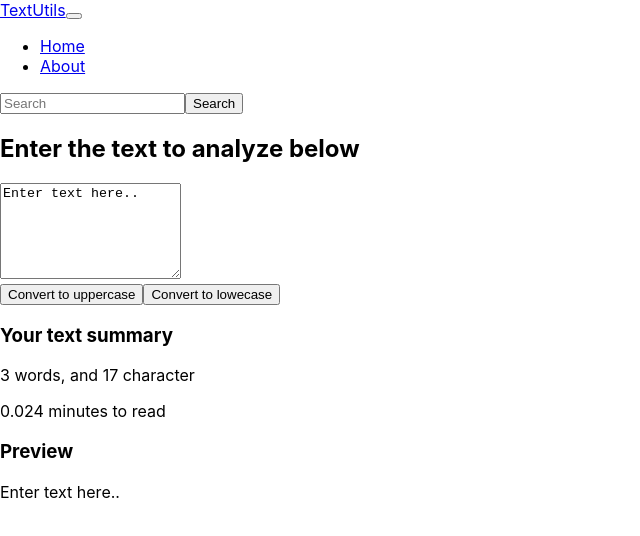
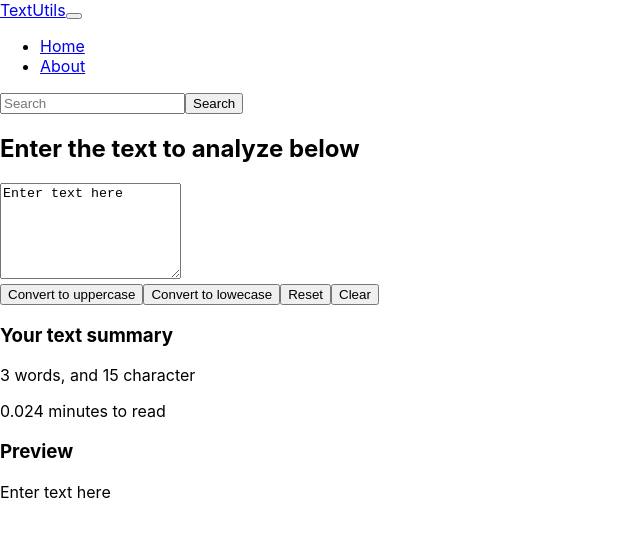
Before and after one commit to ravikishoreyadav/textUtils, a React (Create React App) app: page / in a window 1280 px wide. Shown: the top 536 px of the page, without its empty margins (0-640 px from the left). Built offline with nearby package versions, Linux system fonts and the light colour scheme; the HTML template or start-up script is replaced by a standard one.

Commit message:
Committed on TextForm.js

```diff
--- a/src/components/TextForm.js
+++ b/src/components/TextForm.js
@@ -11,10 +11,18 @@ export default function TextForm(props) {
         setText(newText);
     }
 
+    const handleClear = ()=>{
+        setText("");
+    }
+
+    const handleReset = ()=>{
+        setText('Enter text here');
+    }
+
     const handleOnChange = (e)=>{
         setText(e.target.value);
     }
-    const [text, setText] = useState('Enter text here..');
+    const [text, setText] = useState('Enter text here');
     return (
         <>
         <div className='container'>
@@ -23,7 +31,10 @@ export default function TextForm(props) {
                 <textarea className="form-control" id="box" rows="6" value={text} onChange={handleOnChange}></textarea>
             </div>
             <button className="btn btn-primary mx-2" onClick={handleUppercase}>Convert to uppercase</button>
-            <button className="btn btn-primary" onClick={handleLowercase}>Convert to lowecase</button>
+            <button className="btn btn-primary mx-2" onClick={handleLowercase}>Convert to lowecase</button>
+            <button className="btn btn-primary mx-2" onClick={handleReset}>Reset</button>
+            <button className="btn btn-primary mx-2" onClick={handleClear}>Clear</button>
+
         </div>
         <div className="container my-4">
             <h3>Your text summary</h3>
```
